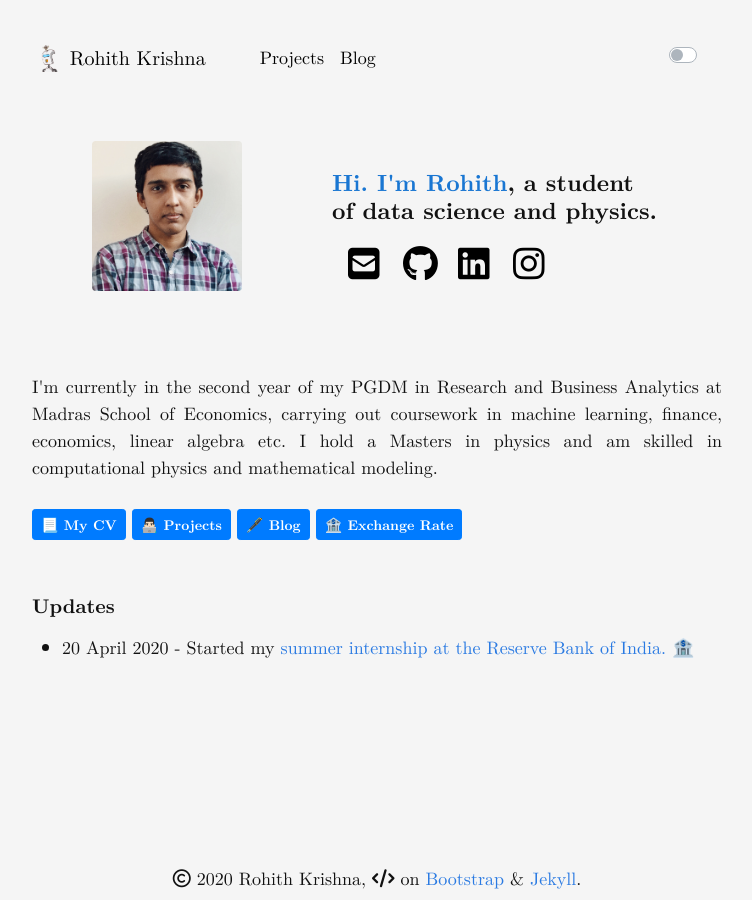
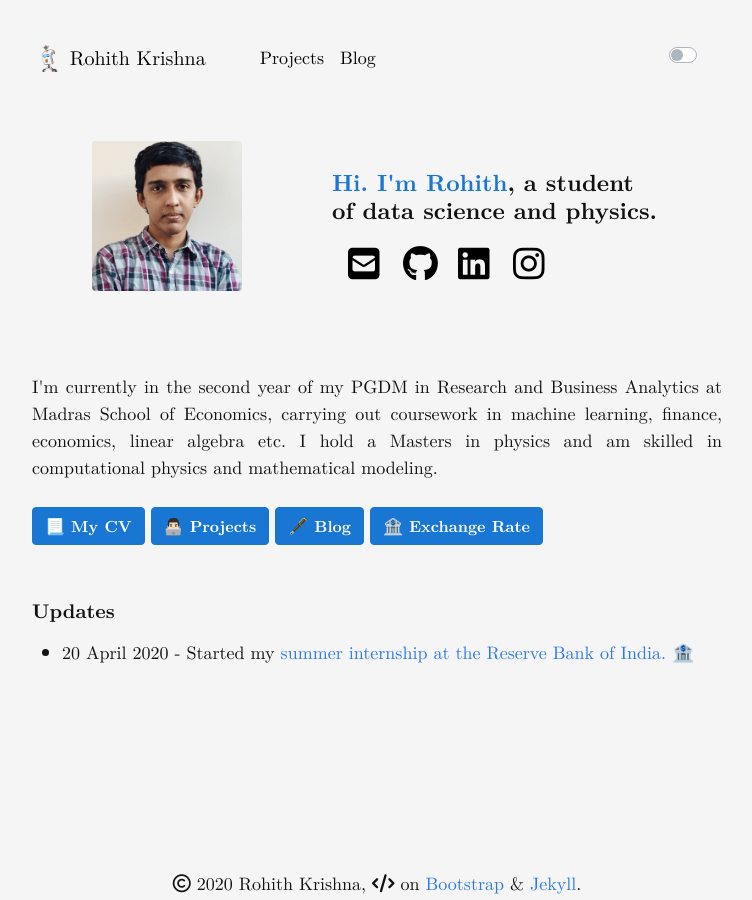
Before and after one commit to rohithmay/rohithmay.github.io, a Jekyll site: the page built from index.md, in a window 1280 px wide. Shown: the whole page, without its empty margins (263-1015 px from the left). Built offline with Jekyll 4.4.1, drawn with Linux system fonts in a browser that asks for light colours; nearby versions of some CDN libraries; a style sheet for code colours, icons or effects is not loaded.

Commit message:
Update index.md

```diff
--- a/index.md
+++ b/index.md
@@ -146,17 +146,20 @@
                     <!-- <br/> -->
                     <!-- good moderate blue here #1976D2 use this for buttons -->
                     <!--  #D6EAF8 is light blue -->
+                    <!-- #1976D2 is the custom blue used in the page -->
+                    <!-- #BBDEFB is almost teal. Satisfactory in a white backgorund. Too creamy? -->
+
                     <a href="/resume/rohith-krishna-cv.pdf">
-                    <button type="button" class="btn btn-primary btn-sm" > <strong>📃 My CV </strong></button> </a>
+                    <button type="button" class="btn btn-primary" style="background-color: #1976D2; border-color: #1976D2; color:white;" > <strong>📃 My CV </strong></button> </a>
 
                     <a href="/projects">
-                  <button type="button" class="btn btn-primary btn-sm" > <strong>👨🏻‍💻 Projects </strong></button> </a>
+                  <button type="button" class="btn btn-primary" style="background-color: #1976D2; border-color: #1976D2; color:white;" > <strong>👨🏻‍💻 Projects </strong></button> </a>
 
                     <a href="/blog">
-                    <button type="button" class="btn btn-primary btn-sm" > <strong>🖋️ Blog </strong></button> </a>
+                    <button type="button" class="btn btn-primary" style="background-color: #1976D2; border-color: #1976D2; color:white;" > <strong>🖋️ Blog </strong></button> </a>
 
                     <a href="/rbi2020">
-                    <button type="button" class="btn btn-primary btn-sm" > <strong>🏦 Exchange Rate </strong></button> </a>
+                    <button type="button" class="btn btn-primary" style="background-color: #1976D2; border-color: #1976D2; color:white;" > <strong>🏦 Exchange Rate </strong></button> </a>
 
 
                     <!-- <a href="/rbi2020">
```
